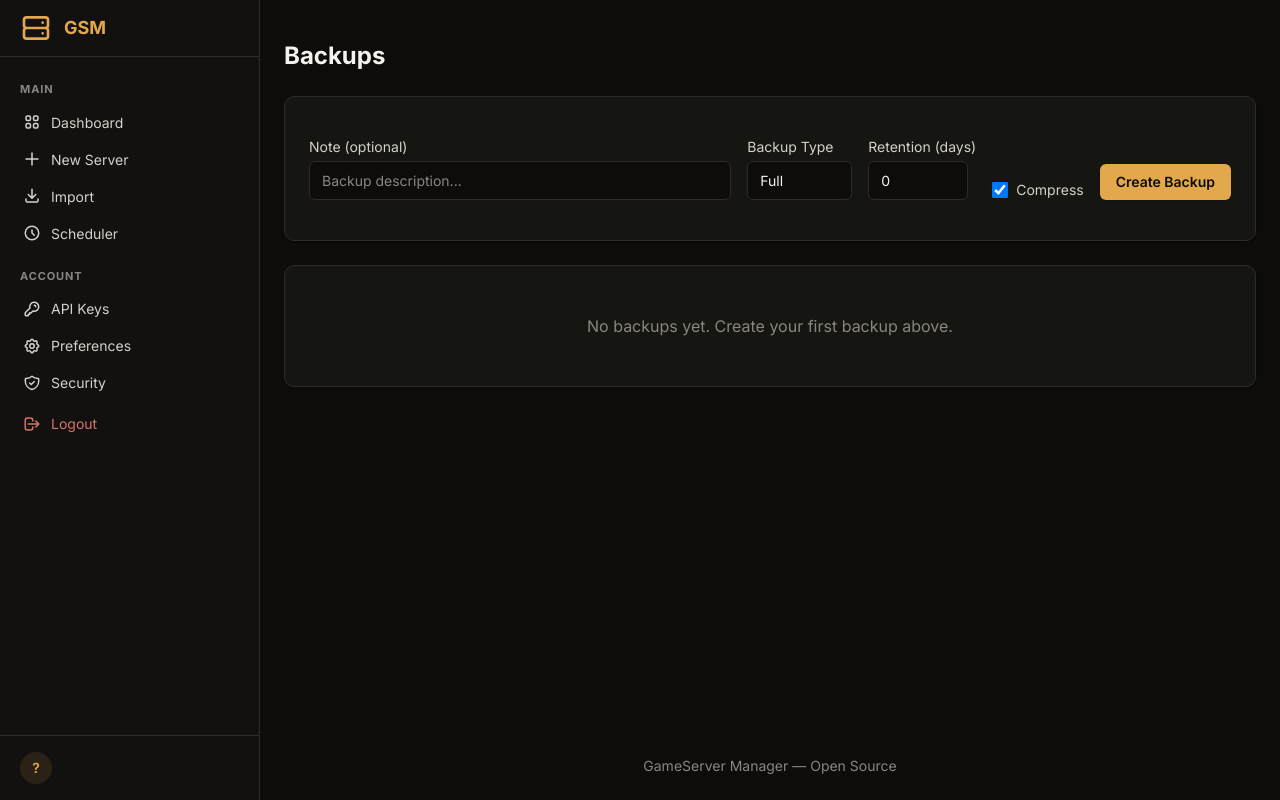
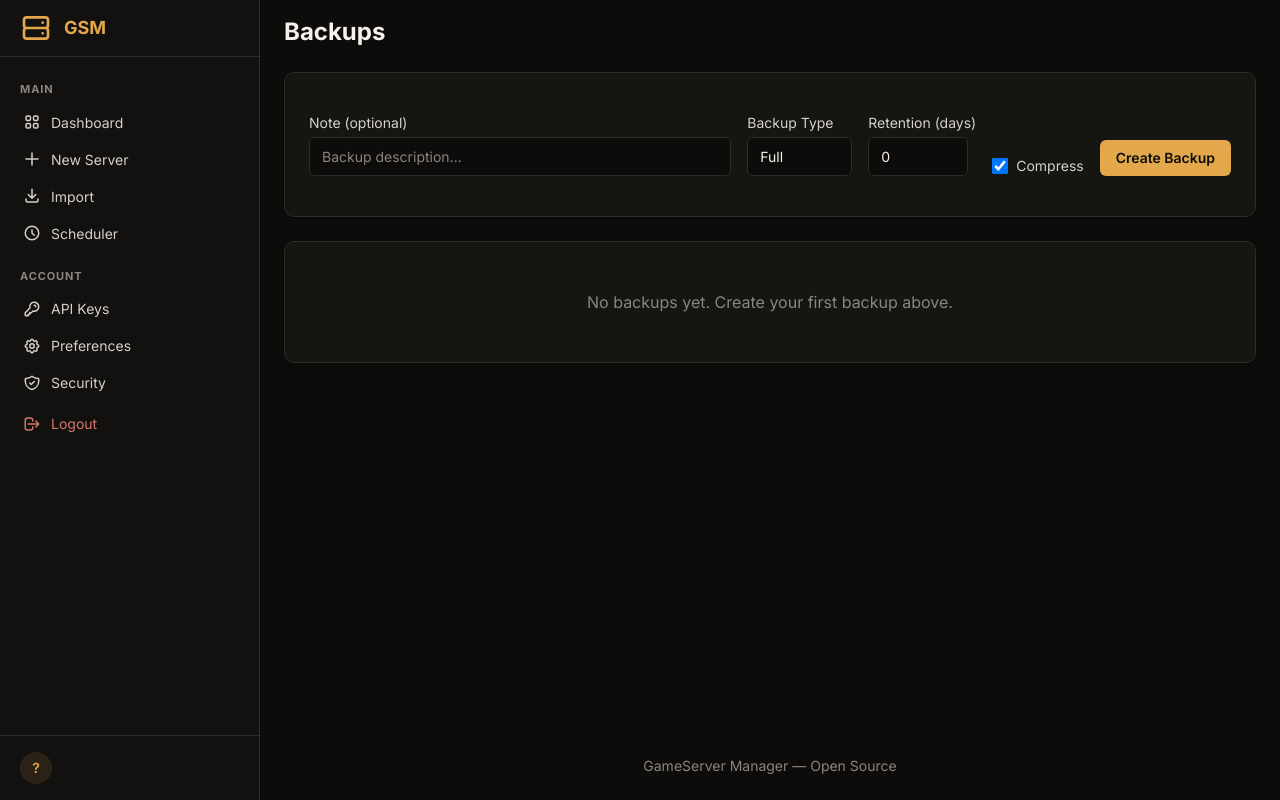
Before and after one commit to mainzerp/gameserver-manager, a FastAPI app: template app/templates/backups.html in a window 1280 px wide. Run offline with FastAPI, Linux system fonts and the light colour scheme; the template is opened without the code that fills it, so the values that code supplies are empty; parts of the project's set-up code (start-up, migrations or seed data) failed here and were passed over; some libraries are stand-ins or nearby versions.

Commit message:
fix(ui): vertically align page title with GSM sidebar brand

```diff
--- a/VERSION.md
+++ b/VERSION.md
@@ -12,7 +12,8 @@
 **Changed:**
 - Removed the top sticky header bar from `base.html`.
 - Added a fixed mobile-only sidebar toggle button at the top-left.
-- Main content area now starts at the top of the viewport on desktop; mobile content gets top padding to avoid the toggle button.
+- Main content area now starts at the top of the viewport on desktop; desktop top padding is tuned so the page title is vertically centered at the same height as the "GSM" sidebar brand.
+- Mobile content keeps top padding to avoid the toggle button.
 - Added "Preferences" link under the Account section in the sidebar.
 - Updated active-state logic for Settings/Preferences sidebar links.
 
--- a/app/templates/base.html
+++ b/app/templates/base.html
@@ -713,7 +713,7 @@
     </button>
 
     <!-- Main Content Area -->
-    <div class="lg:ml-[260px] min-h-screen flex flex-col pt-16 lg:pt-0" style="transition: margin var(--transition-normal);">
+    <div class="lg:ml-[260px] min-h-screen flex flex-col pt-16 lg:pt-3" style="transition: margin var(--transition-normal);">
 
         <!-- Update Banner -->
         <div class="px-6 pt-4">
@@ -727,7 +727,7 @@
         </div>
 
         <!-- Page Content -->
-        <main class="flex-1 w-full px-6 py-6">
+        <main class="flex-1 w-full px-6 pb-6">
             {% block content %}{% endblock %}
         </main>
 
```
